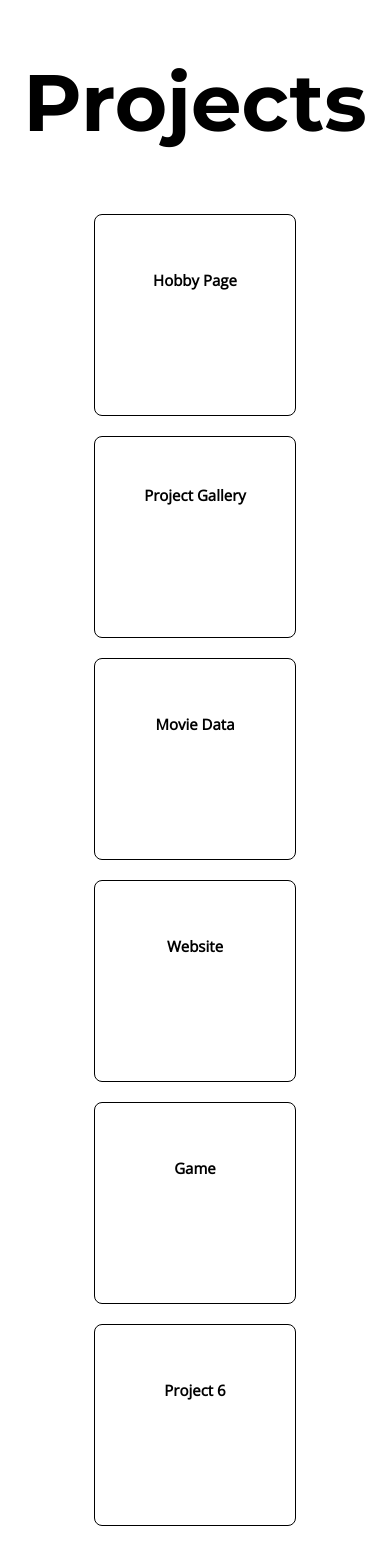
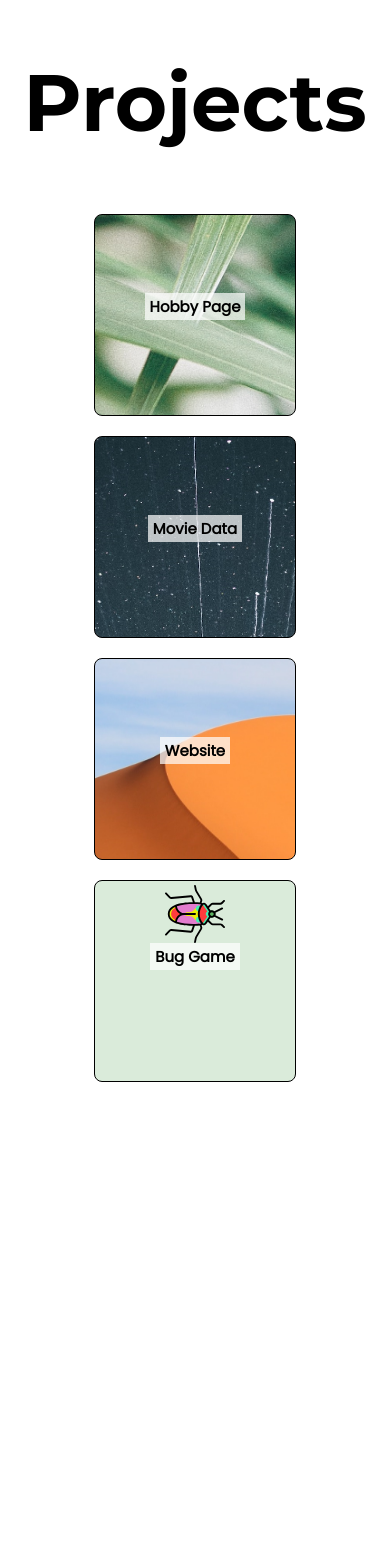
Before and after one commit to sgroi-l/project-gallery, a plain HTML site: page index.html in a window 390 px wide. After the commit the page ends 1100 px from the top, so only its background shows below. Drawn offline with nearby package versions, Linux system fonts and the light colour scheme.

Commit message:
added images, links and updated javascript

```diff
--- a/index.html
+++ b/index.html
@@ -6,7 +6,7 @@
     <title>Project Gallery</title>
     <link rel="preconnect" href="https://fonts.googleapis.com">
     <link rel="preconnect" href="https://fonts.gstatic.com" crossorigin>
-    <link href="https://fonts.googleapis.com/css2?family=Montserrat:wght@700&family=Open+Sans&display=swap" rel="stylesheet">
+    <link href="https://fonts.googleapis.com/css2?family=Montserrat:wght@700&family=Poppins&display=swap" rel="stylesheet">
     <link rel="stylesheet" href="style.css">
   </head>
   <body>
@@ -17,7 +17,7 @@
 
     <main>
 
-      <section class="card" id="1">
+      <section class="card" id="one">
         <div class="text">
           <h2>Hobby Page</h2>
           <p class="description">A page about the allotment</p>
@@ -25,15 +25,9 @@
         <button class="toggle-btn">About</button>
       </section>
 
-      <section class="card" id="2">
-        <div class="text">
-          <h2>Project Gallery</h2>
-          <p class="description">Simple Gallery displaying the projects I'm working on</p>
-        </div>
-        <button class="toggle-btn">About</button>
-      </section>
 
-      <section class="card" id="3">
+
+      <section class="card" id="two">
         <div class="text">
           <h2>Movie Data</h2>
           <p>Short Description</p>
@@ -41,7 +35,7 @@
         <button class="toggle-btn">About</button>
       </section>
 
-      <section class="card" id="4">
+      <section class="card" id="three">
         <div class="text">
           <h2>Website</h2>
           <p>Short Description</p>
@@ -49,21 +43,16 @@
         <button class="toggle-btn">About</button>
       </section>
 
-      <section class="card" id="5">
+      <section class="card" id="four">
         <div class="text">
-          <h2>Game</h2>
-          <p>Short Description</p>
+          <h2>Bug Game</h2>
+          <p>A simple game written in JavaScript and rendered on HTML <code>canvas</code>.</p>
         </div>
         <button class="toggle-btn">About</button>
       </section>
 
-      <section class="card" id="6">
-        <div class="text">
-          <h2>Project 6</h2>
-          <p>Short Description</p>
-        </div>
-        <button class="toggle-btn">About</button>
-      </section>
+
+
 
 
     </main>
--- a/main.js
+++ b/main.js
@@ -2,6 +2,27 @@ let buttons = document.querySelectorAll('button');
 
 for (let i = 0; i < buttons.length; i++) {
   buttons[i].addEventListener('click', function() {
+    event.stopPropagation();
     this.previousElementSibling.classList.toggle('show-text');
   });
 }
+
+const one = document.querySelector('#one');
+  one.addEventListener('click', function() {
+    window.location = 'https://sgroi-l.github.io/hobby-page/';
+  });
+
+const two = document.querySelector('#two');
+  two.addEventListener('click', function() {
+    window.location = 'https://sgroi-l.github.io/movie-data/';
+  });
+
+const three = document.querySelector('#three');
+  three.addEventListener('click', function() {
+    window.location = 'https://sgroi-l.github.io/website/';
+  });
+
+const four = document.querySelector('#four');
+  four.addEventListener('click', function() {
+    window.location = 'https://sgroi-l.github.io/bug-game/';
+  });
--- a/style.css
+++ b/style.css
@@ -1,6 +1,6 @@
 html {
     font-size: 10px;
-    font-family: 'Open Sans', sans-serif;
+    font-family: 'Poppins', sans-serif;
 }
 
 h1 {
@@ -10,8 +10,10 @@ h1 {
 }
 
 h2 {
-    text-align: center;
-    font-size: 2em;
+    display: inline-block;
+    padding: 0.2rem 0.5rem;
+    font-size: 2vw;
+    background-color: rgba(255, 255, 255, 0.7);
 }
 
 main {
@@ -34,7 +36,101 @@ section {
     justify-content: center;
     align-items: center;
     margin: 1rem;
+    cursor: pointer;
 
+}
+
+
+.card:hover button {
+    opacity: 1;
+    cursor: pointer;
+
+}
+
+button {
+    opacity: 0;
+    position: relative;
+    text-align: center;
+    padding: 0.2em 1.5em;
+    margin-top: 5%;
+    transition: opacity .25s ease-in-out;
+    border: 3px solid;
+    box-shadow: 1px 1px 0px 0px, 2px 2px 0px 0px, 3px 3px 0px 0px, 4px 4px 0px 0px, 5px 5px 0px 0px;
+
+}
+
+p {
+    text-align: center;
+    font-size: 1.3vw;
+    padding: 0.1rem 0.5rem;
+    margin:0 2vw;
+    background-color: rgba(255, 255, 255, 0.7);
+    opacity: 0;
+    transition: opacity 0.2s ease-in-out;
+  }
+
+  .text {
+    text-align: center;
+  }
+
+.show-text p {
+    opacity: 1;
+
+
+  }
+
+ #one {
+    background-image: url("images/plant.jpg");
+    background-attachment:local;
+    background-size: cover;
+    background-repeat:no-repeat;
+    transition: 0.2s ease-in-out;
+ }
+
+ #one:hover {
+  transform: scale(1.04);
+  transition: 0.2s ease-in-out;
+ }
+
+ #two {
+  background-image: url("images/space.jpg");
+  background-attachment:local;
+  background-size: cover;
+  background-repeat:no-repeat;
+  transition: 0.2s ease-in-out;
+}
+
+#two:hover {
+  transform: scale(1.04);
+  transition: 0.2s ease-in-out;
+ }
+
+#three {
+  background-image: url("images/desert.jpg");
+  background-attachment:local;
+  background-size: cover;
+  background-repeat:no-repeat;
+  transition: 0.2s ease-in-out;
+}
+
+#three:hover {
+  transform: scale(1.04);
+  transition: 0.2s ease-in-out;
+ }
+
+ #four {
+    background-image: url("images/bugD.svg");
+    background-attachment:local;
+    background-position: 50% 2%;
+    background-size: 30%;
+    background-repeat:no-repeat;
+    background-color: rgba(164, 204, 163, 0.4);
+    transition: 0.2s ease-in-out;
+  }
+
+  #four:hover {
+    transform: scale(1.04);
+    transition: 0.2s ease-in-out;
    }
 
   @media only screen and (max-width: 800px) {
@@ -50,8 +146,15 @@ section {
 
     h2 {
         font-size: 1.5em;
+        margin-top: 5rem;
+    }
+
+   p {
+    font-size: 1.2rem;
+    margin: 0 3rem;
    }
   }
+
 
   @media only screen and (max-width: 600px) {
 
@@ -60,34 +163,23 @@ section {
       width: 200px;
       height: 200px;
     }
+
+    p {
+      font-size: 1rem;
+      margin: 0 2rem;
       }
+  }
+
+  @media only screen and (min-width: 1000px) {
 
 
 
-
-.card:hover button {
-    opacity: 1;
-    cursor: pointer;
-
-}
-
-button {
-    opacity: 0;
-    position: relative;
-    text-align: center;
-    padding: 0.2em 1.5em;
-    margin-top: 10%;
-    transition: opacity .25s ease-in-out;
-    border: 3px solid;
-    box-shadow: 1px 1px 0px 0px, 2px 2px 0px 0px, 3px 3px 0px 0px, 4px 4px 0px 0px, 5px 5px 0px 0px;
-
+    h2 {
+      font-size: 2rem;
   }
 
   p {
-    visibility: hidden;
-    text-align: center;
+    font-size: 1.3rem;
+
     }
-
-.show-text p {
-    visibility: visible;
 }
```
Also changed, not shown: images/bugD.svg (added), images/desert.jpg (added), images/plant.jpg (added), images/space.jpg (added). Lines whose indentation alone changed are shown as unchanged.
